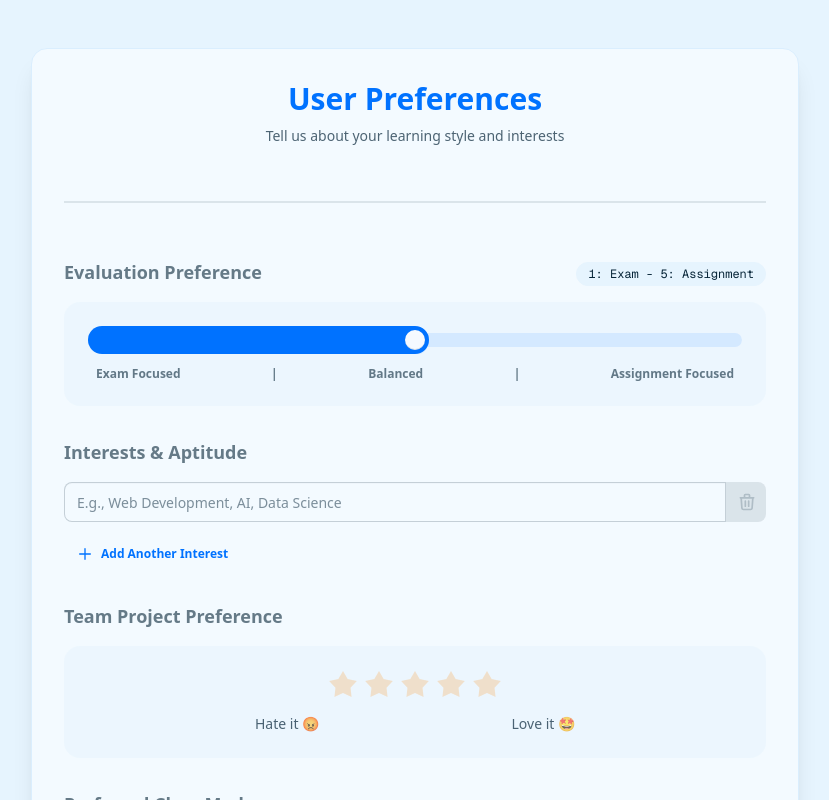
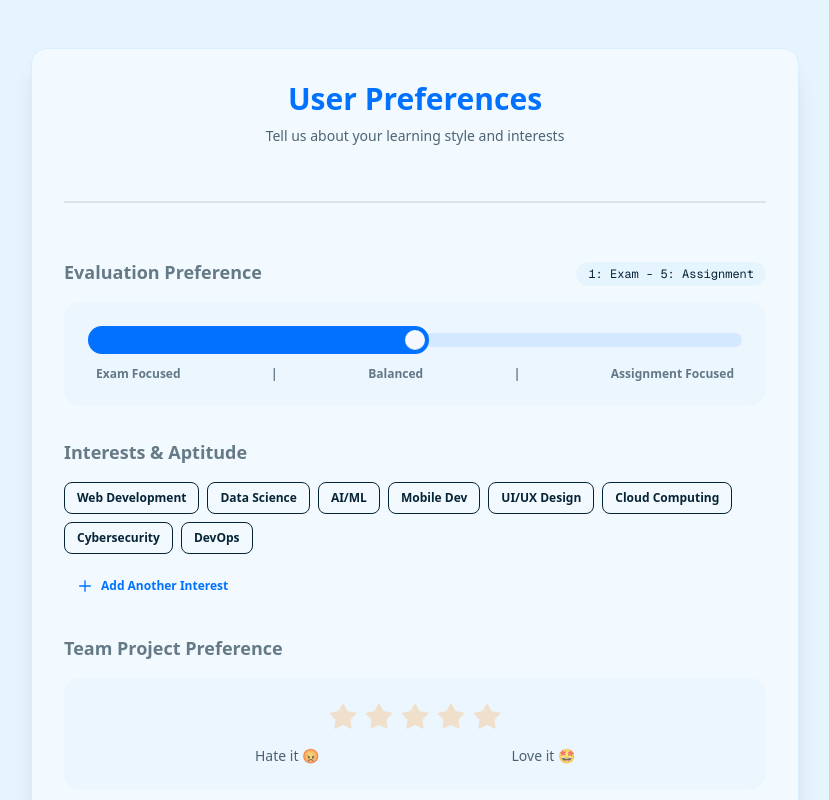
Before and after one commit to revenantonthemission/2025RE-ALThon-10, a Next.js app in the folder frontend/: page /preference in a window 1280 px wide. Shown: the top 800 px of the page, without its empty margins (225-1054 px from the left). Built offline with nearby package versions, Linux system fonts and the light colour scheme.

Commit message:
feat: Add example interest buttons to quickly select/deselect common interests.

```diff
--- a/frontend/app/preference/_components/interests-input.tsx
+++ b/frontend/app/preference/_components/interests-input.tsx
@@ -1,20 +1,74 @@
-import { UseFormRegister, FieldErrors, UseFieldArrayReturn } from 'react-hook-form';
+import { UseFormRegister, FieldErrors, UseFieldArrayReturn, Control, useWatch } from 'react-hook-form';
 import { ErrorMessage } from './error-message';
+
+const EXAMPLE_INTERESTS = [
+  "Web Development",
+  "Data Science",
+  "AI/ML",
+  "Mobile Dev",
+  "UI/UX Design",
+  "Cloud Computing",
+  "Cybersecurity",
+  "DevOps"
+];
 
 interface InterestsInputProps {
   fields: UseFieldArrayReturn<any, 'interests'>['fields'];
   register: UseFormRegister<any>;
+  control: Control<any>;
   errors: FieldErrors;
-  onAppend: () => void;
+  onAppend: (value?: { value: string }) => void;
   onRemove: (index: number) => void;
 }
 
-export function InterestsInput({ fields, register, errors, onAppend, onRemove }: InterestsInputProps) {
+export function InterestsInput({ fields, register, control, errors, onAppend, onRemove }: InterestsInputProps) {
+  const watchedInterests = useWatch({
+    control,
+    name: 'interests',
+  });
+
+  const currentInterests = watchedInterests?.map((item: any) => item.value) || [];
+
+  const toggleInterest = (interest: string) => {
+    const index = currentInterests.findIndex((val: string) => val === interest);
+    if (index !== -1) {
+      onRemove(index);
+    } else {
+      const emptyIndex = currentInterests.findIndex((val: string) => val === '');
+      if (emptyIndex !== -1) {
+        onRemove(emptyIndex);
+      }
+      onAppend({ value: interest });
+    }
+  };
+
   return (
     <div className="form-control space-y-4">
       <label className="label p-0">
         <span className="label-text text-lg font-semibold">Interests & Aptitude</span>
       </label>
+
+      <div className="flex flex-wrap gap-2 mb-2">
+        {EXAMPLE_INTERESTS.map((interest) => {
+          const isSelected = currentInterests.includes(interest);
+          return (
+            <button
+              key={interest}
+              type="button"
+              className={`btn btn-sm ${isSelected ? 'btn-primary' : 'btn-outline'}`}
+              onClick={() => toggleInterest(interest)}
+            >
+              {interest}
+              {isSelected && (
+                <svg xmlns="http://www.w3.org/2000/svg" className="h-4 w-4 ml-1" viewBox="0 0 20 20" fill="currentColor">
+                  <path fillRule="evenodd" d="M16.707 5.293a1 1 0 010 1.414l-8 8a1 1 0 01-1.414 0l-4-4a1 1 0 011.414-1.414L8 12.586l7.293-7.293a1 1 0 011.414 0z" clipRule="evenodd" />
+                </svg>
+              )}
+            </button>
+          );
+        })}
+      </div>
+
       <div className="space-y-3">
         {fields.map((field, index) => (
           <div key={field.id} className="join w-full">
@@ -39,7 +93,7 @@ export function InterestsInput({ fields, register, errors, onAppend, onRemove }:
       <button
         type="button"
         className="btn btn-ghost btn-sm gap-2 self-start text-primary hover:bg-primary/10"
-        onClick={onAppend}
+        onClick={() => onAppend({ value: '' })}
       >
         <svg xmlns="http://www.w3.org/2000/svg" className="h-4 w-4" fill="none" viewBox="0 0 24 24" stroke="currentColor"><path strokeLinecap="round" strokeLinejoin="round" strokeWidth="2" d="M12 4v16m8-8H4" /></svg>
         Add Another Interest
--- a/frontend/app/preference/_components/preference-form.tsx
+++ b/frontend/app/preference/_components/preference-form.tsx
@@ -11,6 +11,11 @@ import { ClassTypeSelector } from './class-type-selector';
 
 const schema = z.object({
   eval_preference: z.coerce.number().min(1).max(5),
+  example_interests: z.array(z.object({
+    id: z.string(),
+    value: z.string(),
+    checked: z.boolean().optional(),
+  })),
   interests: z.array(z.object({ value: z.string().min(1, 'Required') })).min(1, 'At least one interest is required'),
   team_preference: z.coerce.number().min(1).max(5),
   class_type: z.array(z.string()).min(1, 'Select at least one option'),
@@ -28,7 +33,8 @@ export function PreferenceForm() {
     resolver: zodResolver(schema),
     defaultValues: {
       eval_preference: 3,
-      interests: [{ value: '' }],
+      example_interests: [{ id: '1', value: 'Web Development', checked: false }, { id: '2', value: 'Data Science', checked: false }, { id: '3', value: 'AI/ML', checked: false }, { id: '4', value: 'Mobile Dev', checked: false }, { id: '5', value: 'UI/UX Design', checked: false }, { id: '6', value: 'Cloud Computing', checked: false }, { id: '7', value: 'Cybersecurity', checked: false }, { id: '8', value: 'DevOps', checked: false }],
+      interests: [],
       team_preference: 3,
       class_type: [],
     },
@@ -38,6 +44,7 @@ export function PreferenceForm() {
     control,
     name: 'interests',
   });
+
 
   const onSubmit = (data: FormData) => {
     console.log('Form Data:', data);
@@ -63,8 +70,9 @@ export function PreferenceForm() {
         <InterestsInput
           fields={fields}
           register={register}
+          control={control}
           errors={errors}
-          onAppend={() => append({ value: '' })}
+          onAppend={(value) => append(value || { value: '' })}
           onRemove={remove}
         />
 
```
